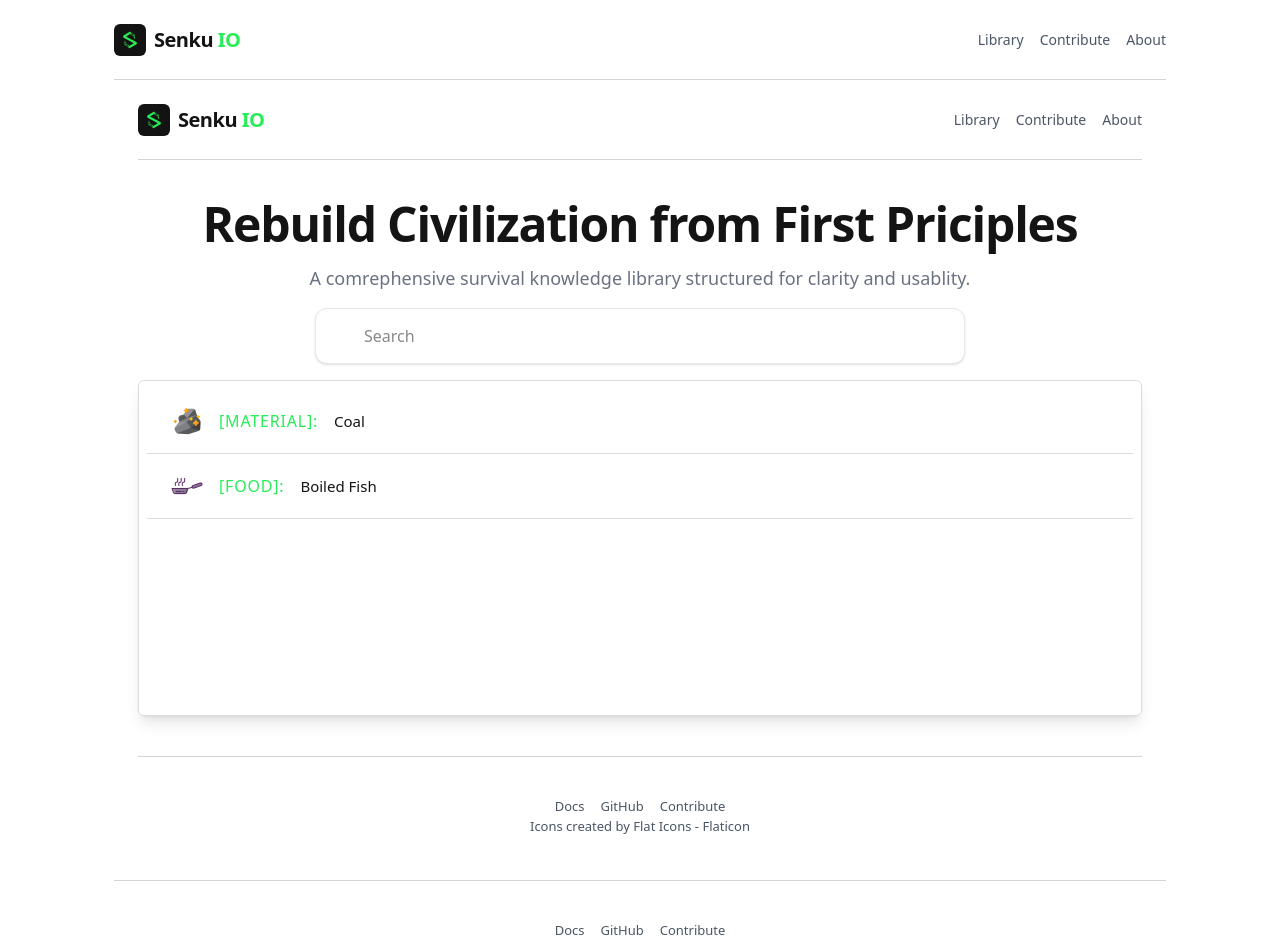
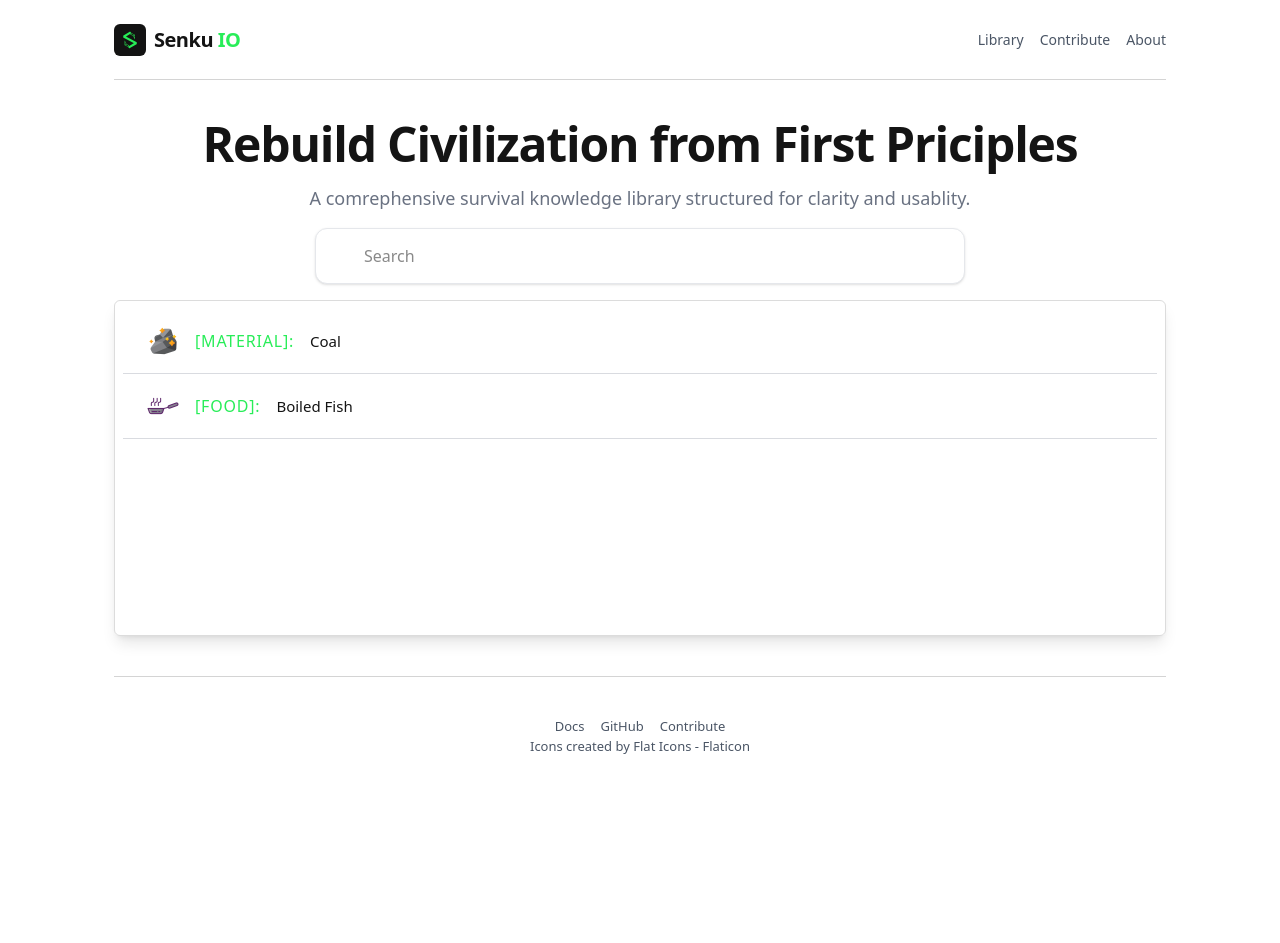
Before and after one commit to senku-io/engine, a Next.js app: page / in a window 1280 px wide. Shown: the top 943 px of the page. After the commit the page ends 800 px from the top, so only its background shows below. Built offline with nearby package versions, Linux system fonts and the light colour scheme.

Commit message:
Header and footer removed

```diff
--- a/app/library/[category]/page.tsx
+++ b/app/library/[category]/page.tsx
@@ -4,8 +4,6 @@ import { searchNodes } from "@/lib/search";
 import Image from "next/image";
 import { IconMap } from "@/constants/iconMap";
 import Link from "next/link";
-import Header from "@/components/Header";
-import Footer from "@/components/Footer";
 
 export default async function Category({
     params,
@@ -17,11 +15,6 @@ export default async function Category({
     const search = searchNodes(category, (raw as Atlas).nodes, "type");
 
     return (
-        <div className="min-h-screen font-sans antialiased text-[#141414] max-w-275 w-275 mx-auto px-6">
-            {/* Header */}
-            <Header />
-
-            {/* Main Section */}
             <main className="py-10 text-center flex flex-col gap-8">
                 <div className="items">
                     <h2 className="text-start capitalize font-bold text-xl pb-4">
@@ -48,9 +41,5 @@ export default async function Category({
                     </div>
                 </div>
             </main>
-
-            {/* Footer */}
-            <Footer />
-        </div>
     );
 }
--- a/app/library/page.tsx
+++ b/app/library/page.tsx
@@ -2,8 +2,6 @@ import Link from "next/link";
 import raw from "@/atlas.json";
 import Image from "next/image";
 import { Atlas } from "@/types/atlas";
-import Header from "@/components/Header";
-import Footer from "@/components/Footer";
 import { searchNodes } from "@/lib/search";
 import { IconMap } from "@/constants/iconMap";
 
@@ -13,11 +11,6 @@ export default function Library() {
     const categories = ["material", "food"];
 
     return (
-        <div className="min-h-screen font-sans antialiased text-[#141414] max-w-275 w-275 mx-auto px-6">
-            {/* Header */}
-            <Header />
-
-            {/* Main Section */}
             <main className="py-10 text-center flex flex-col gap-8">
                 {categories.map((val, ind) => (
                     <div className="items" key={ind}>
@@ -48,8 +41,5 @@ export default function Library() {
                     </div>
                 ))}
             </main>
-            {/* Footer */}
-            <Footer />
-        </div>
     );
 }
--- a/app/page.tsx
+++ b/app/page.tsx
@@ -17,11 +17,6 @@ export default function Home() {
     const [sr, setSr] = useState(search.nodes);
 
     return (
-        <div className="min-h-screen font-sans antialiased text-[#141414] max-w-275 mx-auto px-6">
-            {/* Header */}
-            <Header />
-
-            {/* Main Section */}
         <main className="py-10 text-center flex flex-col gap-4">
             {/* Introduction */}
             <h3 className="text-5xl font-bold tracking-tight text-[#141414]">
@@ -42,9 +37,7 @@ export default function Home() {
                 id="main-search"
                 placeholder="Search"
                 onChange={(e) =>
-                        setSr(
-                            searchNodes(e.currentTarget.value, search.nodes),
-                        )
+                    setSr(searchNodes(e.currentTarget.value, search.nodes))
                 }
                 className="relative max-w-162.5 mx-auto w-full h-14 pl-12 pr-4 rounded-xl border border-gray-200 bg-white shadow-sm text-base focus:shadow-md transition-shadow outline-none"
             />
@@ -53,7 +46,7 @@ export default function Home() {
             <div className="h-[42dvh] overflow-y-scroll p-2 shadow-lg border border-neutral-500/25 rounded-md items">
                 {Object.keys(sr).map((items, index) => (
                     <Link
-                            href={"/" + items}
+                        href={`/library/${sr[items].type}/${items}`}
                         key={index}
                         className="flex items-center gap-4 px-6 py-4 border-b border-gray-500/25 hover:bg-[#F4FBF6] transition-colors cursor-pointer group"
                     >
@@ -73,8 +66,5 @@ export default function Home() {
                 ))}
             </div>
         </main>
-            {/* Footer */}
-            <Footer />
-        </div>
     );
 }
```
Lines whose indentation alone changed are shown as unchanged.
